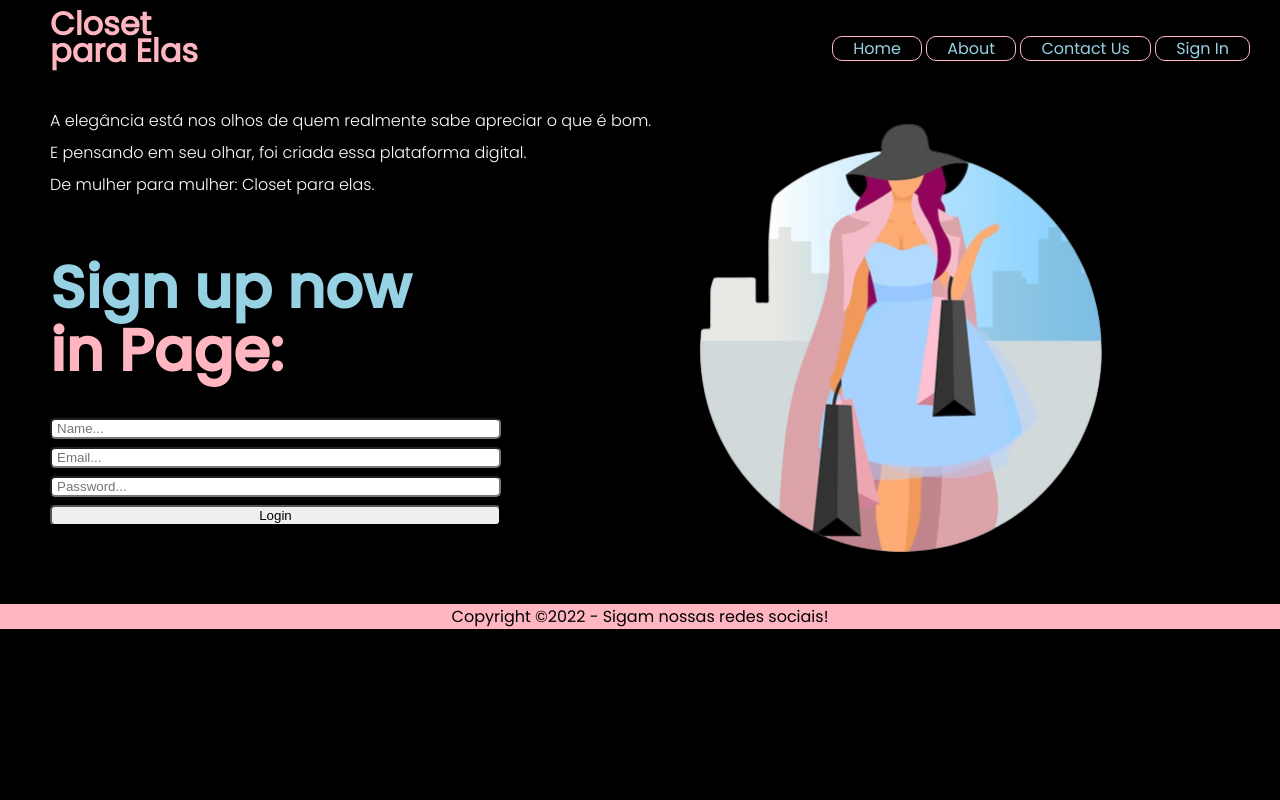
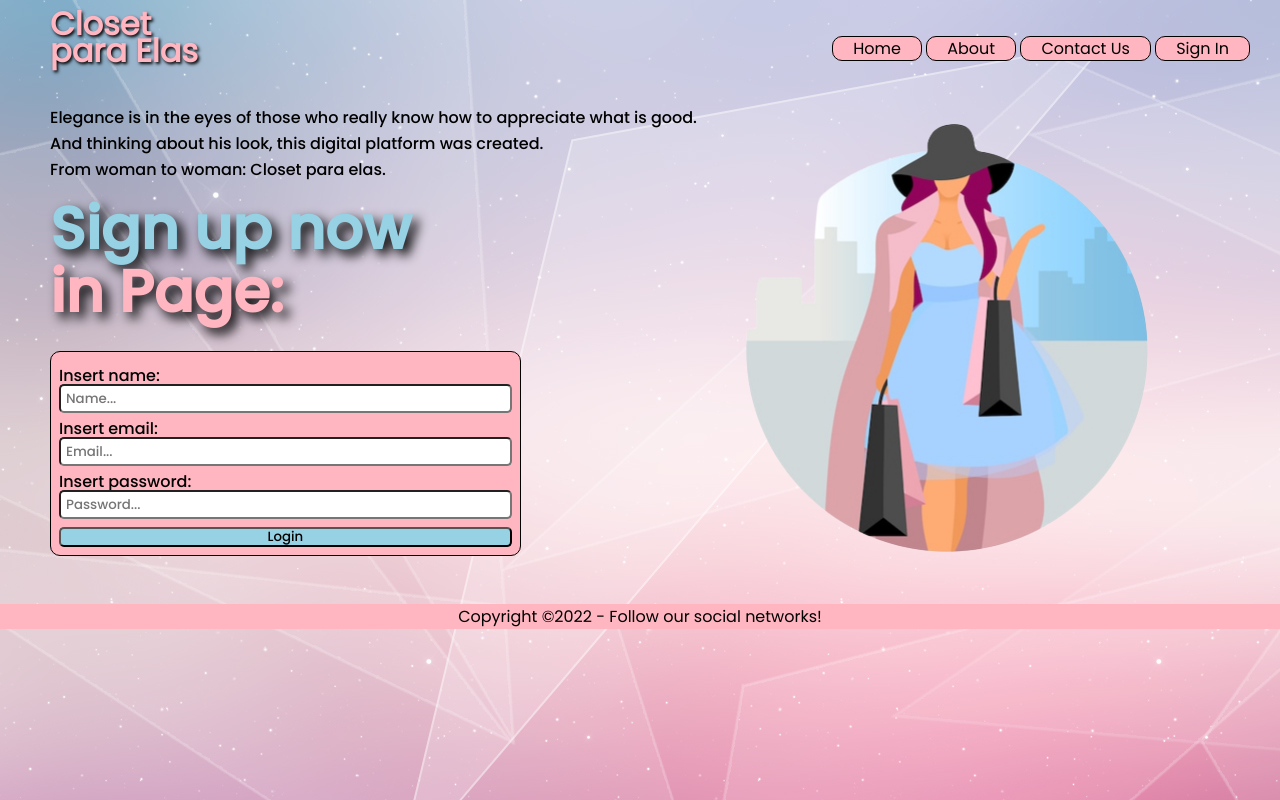
Before and after one commit to evellynreis/Landing, a plain HTML site: page index.html in a window 1280 px wide. Drawn offline with Linux system fonts and the light colour scheme.

Commit message:
Add background image and style in page

```diff
--- a/css/style.css
+++ b/css/style.css
@@ -1,5 +1,5 @@
 body{
-    background-color: black;
+    background-image: url("../components/images/pink-background.png");
     color: white;
     margin: 0px;
     padding: 0px;
@@ -21,16 +21,19 @@ header{
 #title{
     color: rgb(255, 182, 193);
     line-height: 5px;
+    text-shadow: black 0.1em 0.1em 0.2em;
 }
 
 a{
-    color: rgb(151, 209, 228);
-    border: 1px solid rgb(255, 182, 193);
+    color: black;
+    border: 1px solid black;
     border-radius: 10px;
+    background-color: rgb(255, 182, 193);
 }
 
 a:hover{
-    color: rgb(255, 182, 193);
+    color: rgb(151, 209, 228);
+    text-shadow: black 0.1em 0.1em 0.2em;
 }
 
 li{
@@ -44,7 +47,9 @@ main{
 }
 
 p{
-    font-family: poppinslight;
+    font-family: poppinsmedium;
+    color: black;
+    line-height: 10px;
 }
 
 h2{
@@ -52,6 +57,7 @@ h2{
     font-family: poppinsmedium;
     font-size: 44pt;
     line-height: 15px;
+    text-shadow: black 0.1em 0.1em 0.2em;
 }
 
 span{
@@ -61,24 +67,48 @@ span{
 forms{
     display: flex;
     flex-direction: column;
-    width: 75%;
+    width: 70%;
+    border: 1px solid black;
+    border-radius: 10px;
+    padding: 8px;
+    background-color: rgb(255, 182, 193);
+}
+
+label{
+    color: black;
+    font-family: poppinsmedium;
+    margin-top: 8px;
+
 }
 
 input{
     padding: 5px;
-    height: 7px;
-    margin-top: 8px;
+    height: 15px;
+    font-family: poppinsmedium;
+    color: black;
     border-radius: 5px;
+    /*outline: none --tirar a corzinha de preenchimento;
+	border: none; --tirar a borda*/
+}
+
+input:focus{
+    border: 5px solid rgb(151, 209, 228);
 }
 
 button{
     margin-top: 8px;
     border-radius: 5px;
+    background-color: rgb(151, 209, 228);
+    font-family: poppinsmedium;
+}
+
+button:hover{
+    background-color: rgb(255, 182, 193);
 }
 
 img{
     width: 500px;
-    height:auto;
+    height: auto;
 
 }
 
--- a/index.html
+++ b/index.html
@@ -30,21 +30,24 @@
         <main>
             <aside>
                 <div id="about">
-                    <p>A elegância está nos olhos de quem realmente sabe apreciar o que é bom.</p>
-                    <p>E pensando em seu olhar,  foi criada essa plataforma digital.</p>
-                    <p>De mulher para mulher: Closet para elas.</p>
+                    <p>Elegance is in the eyes of those who really know how to appreciate what is good.</p>
+                    <p>And thinking about his look, this digital platform was created.</p>
+                    <p>From woman to woman: Closet para elas.</p>
                 </div>
 
-                <br>
-
+                <div id="login">
                     <h2>Sign up now</h2>
                     <h2><span>in Page:</span></h2>
                     <forms>
+                        <label>Insert name:</label>
                         <input type="text" placeholder="Name...">
+                        <label>Insert email:</label>
                         <input type="email" placeholder="Email...">
+                        <label>Insert password:</label>
                         <input type="password" placeholder="Password...">
                         <button>Login</button>
                     </forms>
+                </div>
 
             </aside>
 
@@ -55,7 +58,7 @@
         </main>
     </div>
 
-    <footer>Copyright ©2022 - Sigam nossas redes sociais!</footer>
+    <footer>Copyright ©2022 - Follow our social networks!</footer>
 
 
 </body>
```
Also changed, not shown: components/images/pink-background.png (added). Lines whose indentation alone changed are shown as unchanged.
